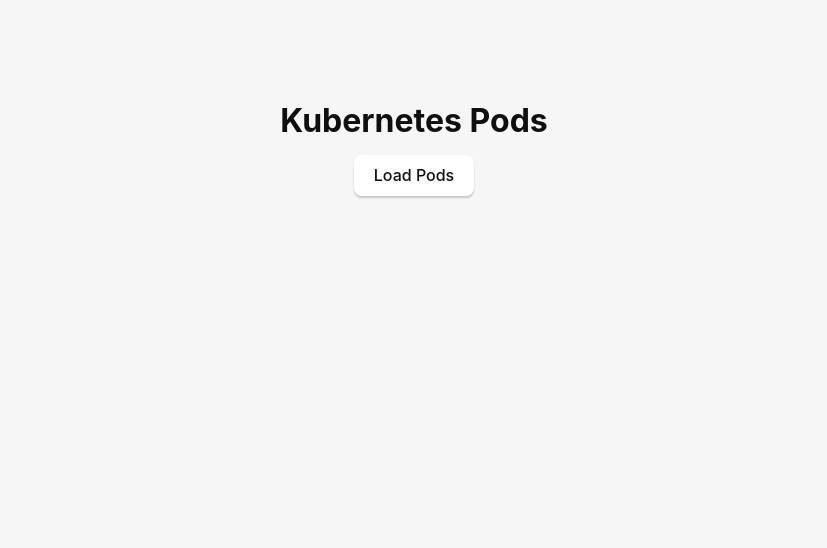
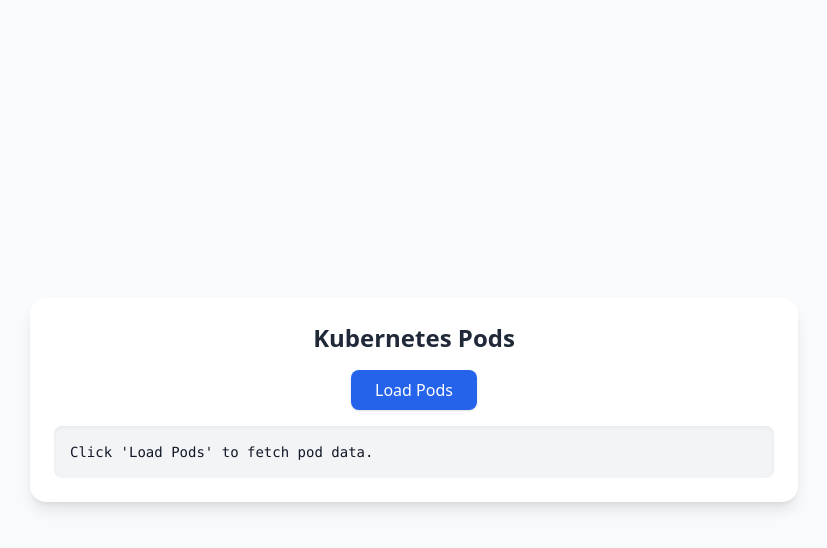
Before and after one commit to jrobertson627/pod-viewer, a React (Vite) app in the folder pod-viewer-app/: page / in a window 1280 px wide. Shown: the top 548 px of the page, without its empty margins (226-1053 px from the left). Built offline with nearby package versions, Linux system fonts and the light colour scheme.

Commit message:
Added some basic styling

```diff
--- a/pod-viewer-app/src/App.css
+++ b/pod-viewer-app/src/App.css
@@ -1,116 +1,12 @@
-.logo.vite:hover {
-  filter: drop-shadow(0 0 2em #747bff);
+@tailwind base;
+@tailwind components;
+@tailwind utilities;
+
+/* Optional global styles */
+body {
+  @apply bg-gray-50 text-gray-900 font-sans;
 }
 
-.logo.react:hover {
-  filter: drop-shadow(0 0 2em #61dafb);
+pre {
+  @apply bg-gray-100 p-4 rounded-lg overflow-x-auto shadow-sm;
 }
-:root {
-  font-family: Inter, Avenir, Helvetica, Arial, sans-serif;
-  font-size: 16px;
-  line-height: 24px;
-  font-weight: 400;
-
-  color: #0f0f0f;
-  background-color: #f6f6f6;
-
-  font-synthesis: none;
-  text-rendering: optimizeLegibility;
-  -webkit-font-smoothing: antialiased;
-  -moz-osx-font-smoothing: grayscale;
-  -webkit-text-size-adjust: 100%;
-}
-
-.container {
-  margin: 0;
-  padding-top: 10vh;
-  display: flex;
-  flex-direction: column;
-  justify-content: center;
-  text-align: center;
-}
-
-.logo {
-  height: 6em;
-  padding: 1.5em;
-  will-change: filter;
-  transition: 0.75s;
-}
-
-.logo.tauri:hover {
-  filter: drop-shadow(0 0 2em #24c8db);
-}
-
-.row {
-  display: flex;
-  justify-content: center;
-}
-
-a {
-  font-weight: 500;
-  color: #646cff;
-  text-decoration: inherit;
-}
-
-a:hover {
-  color: #535bf2;
-}
-
-h1 {
-  text-align: center;
-}
-
-input,
-button {
-  border-radius: 8px;
-  border: 1px solid transparent;
-  padding: 0.6em 1.2em;
-  font-size: 1em;
-  font-weight: 500;
-  font-family: inherit;
-  color: #0f0f0f;
-  background-color: #ffffff;
-  transition: border-color 0.25s;
-  box-shadow: 0 2px 2px rgba(0, 0, 0, 0.2);
-}
-
-button {
-  cursor: pointer;
-}
-
-button:hover {
-  border-color: #396cd8;
-}
-button:active {
-  border-color: #396cd8;
-  background-color: #e8e8e8;
-}
-
-input,
-button {
-  outline: none;
-}
-
-#greet-input {
-  margin-right: 5px;
-}
-
-@media (prefers-color-scheme: dark) {
-  :root {
-    color: #f6f6f6;
-    background-color: #2f2f2f;
-  }
-
-  a:hover {
-    color: #24c8db;
-  }
-
-  input,
-  button {
-    color: #ffffff;
-    background-color: #0f0f0f98;
-  }
-  button:active {
-    background-color: #0f0f0f69;
-  }
-}
--- a/pod-viewer-app/src/App.tsx
+++ b/pod-viewer-app/src/App.tsx
@@ -1,6 +1,7 @@
 import { useState } from "react";
 import { invoke } from "@tauri-apps/api/core";
 import "./App.css";
+
 
 function App() {
   const [pods, setPods] = useState("");
@@ -16,16 +17,24 @@ function App() {
   }
 
   return (
-    <main className="container">
-    <div className="p-4 font-mono">
-      <h1 className="text-xl mb-2">Kubernetes Pods</h1>
+    <main className="min-h-screen flex items-center justify-center p-6 bg-gray-50">
+      <div className="w-full max-w-3xl bg-white rounded-2xl shadow-lg p-6">
+        <h1 className="text-2xl font-bold mb-4 text-center text-gray-800">
+          Kubernetes Pods
+        </h1>
+
+        <div className="flex justify-center mb-4">
           <button
-        className="bg-blue-500 text-white px-4 py-2 rounded"
+            className="bg-blue-600 text-white font-medium px-6 py-2 rounded-lg shadow hover:bg-blue-700 focus:outline-none focus:ring-2 focus:ring-blue-400 focus:ring-offset-2 transition"
             onClick={loadPods}
           >
             Load Pods
           </button>
-      <pre className="mt-4 whitespace-pre-wrap">{pods}</pre>
+        </div>
+
+        <pre className="bg-gray-100 p-4 rounded-lg shadow-inner text-sm whitespace-pre-wrap overflow-x-auto">
+          {pods || "Click 'Load Pods' to fetch pod data."}
+        </pre>
       </div>
     </main>
   );
--- a/pod-viewer-app/src/main.tsx
+++ b/pod-viewer-app/src/main.tsx
@@ -1,6 +1,7 @@
 import React from "react";
 import ReactDOM from "react-dom/client";
-import App from "./App";
+import App from "./App"
+import "./App.css";
 
 ReactDOM.createRoot(document.getElementById("root") as HTMLElement).render(
   <React.StrictMode>
--- a/pod-viewer-app/tailwind.config.js
+++ b/pod-viewer-app/tailwind.config.js
@@ -1,8 +1,8 @@
 /** @type {import('tailwindcss').Config} */
-export default {
-  content: [],
+module.exports = {
+  content: ["./index.html", "./src/**/*.{js,ts,jsx,tsx}"],
   theme: {
     extend: {},
   },
   plugins: [],
-}
+};
```
Lines whose indentation alone changed are shown as unchanged.
